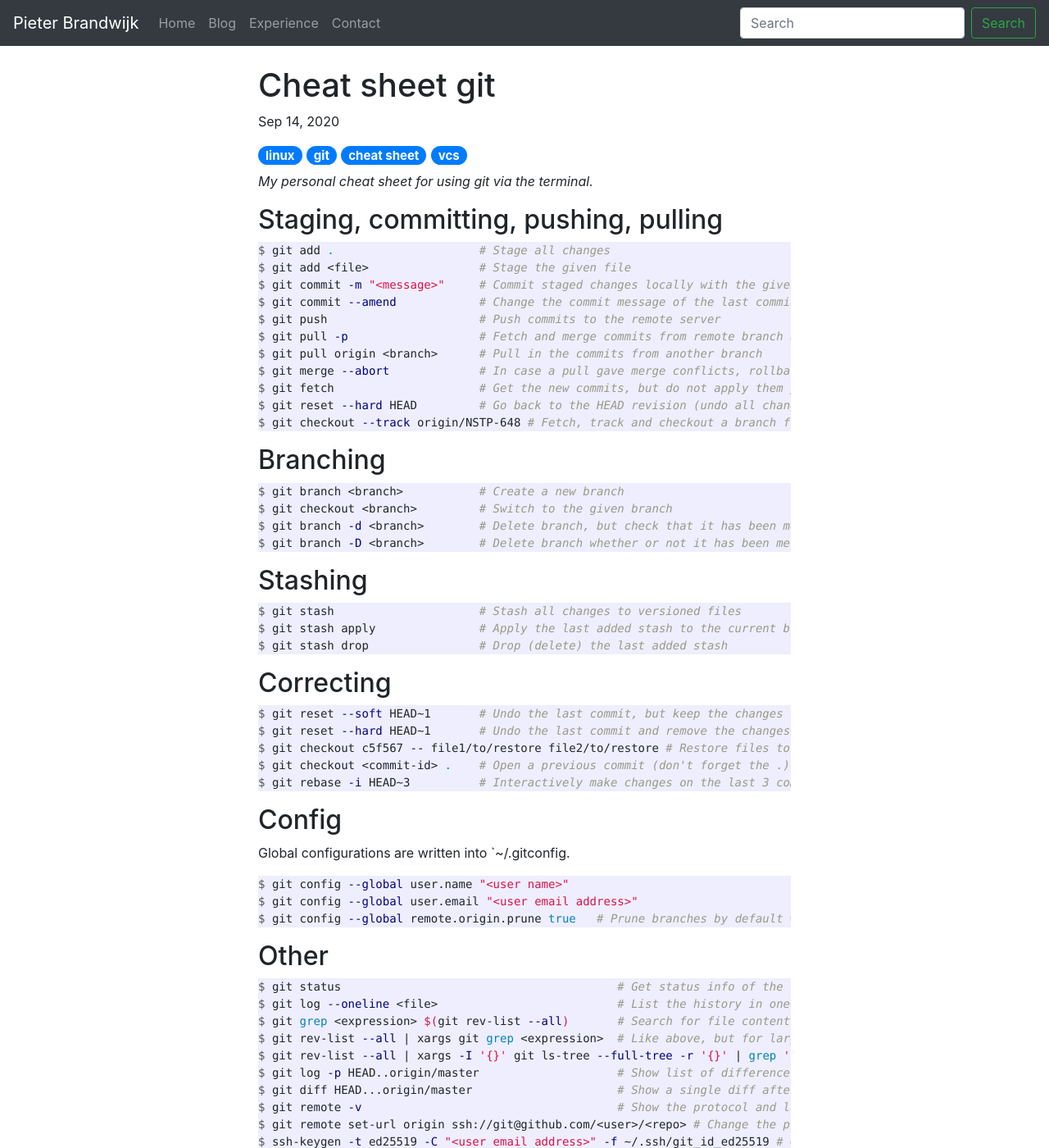
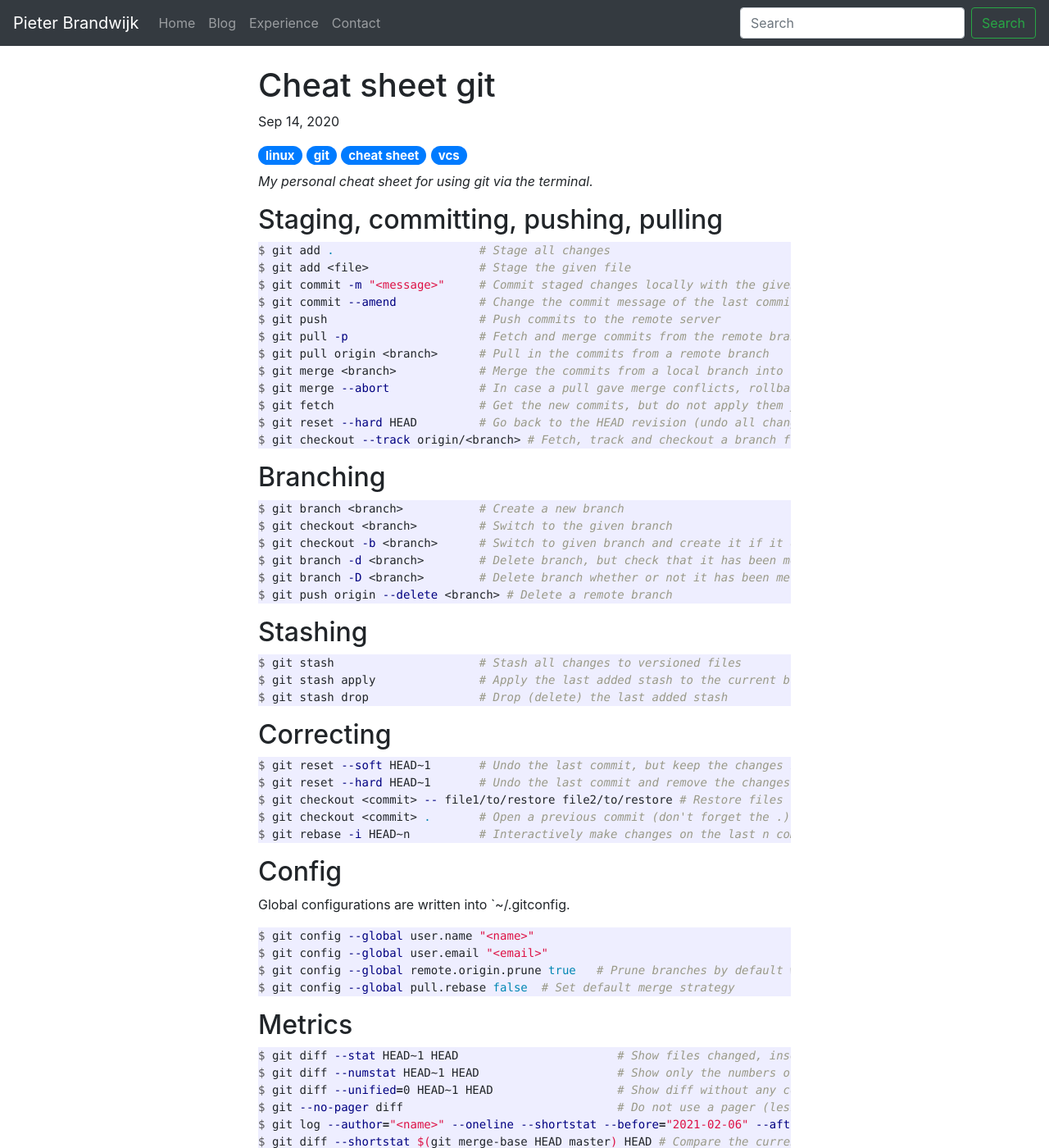
Before and after one commit to pbrandwijk/pbrandwijk.github.io, a Jekyll site: the page built from _posts/2020-09-14-cheat-sheet-git.md, in a window 1280 px wide and 1400 px high. Shown: the whole window at 82% size. Built offline with Jekyll 4.4.1, drawn with Linux system fonts in a browser that asks for light colours; nearby versions of some CDN libraries; comment, search, counter and statistics services are not loaded; some of the changed text lies outside the part shown.

Commit message:
Update post

````diff
--- a/_posts/2020-09-14-cheat-sheet-git.md
+++ b/_posts/2020-09-14-cheat-sheet-git.md
@@ -17,20 +17,23 @@ $ git add <file>                # Stage the given file
 $ git commit -m "<message>"     # Commit staged changes locally with the given message
 $ git commit --amend            # Change the commit message of the last commit
 $ git push                      # Push commits to the remote server
-$ git pull -p                   # Fetch and merge commits from remote branch and remove deleted branches
-$ git pull origin <branch>      # Pull in the commits from another branch
+$ git pull -p                   # Fetch and merge commits from the remote branch and remove deleted branches
+$ git pull origin <branch>      # Pull in the commits from a remote branch
+$ git merge <branch>            # Merge the commits from a local branch into the current branch
 $ git merge --abort             # In case a pull gave merge conflicts, rollback everything
 $ git fetch                     # Get the new commits, but do not apply them yet
 $ git reset --hard HEAD         # Go back to the HEAD revision (undo all changes to versioned files)
-$ git checkout --track origin/NSTP-648 # Fetch, track and checkout a branch from origin
+$ git checkout --track origin/<branch> # Fetch, track and checkout a branch from origin
 ```
 
 ## Branching
 ```console
 $ git branch <branch>           # Create a new branch
 $ git checkout <branch>         # Switch to the given branch
+$ git checkout -b <branch>      # Switch to given branch and create it if it didn't exist
 $ git branch -d <branch>        # Delete branch, but check that it has been merged
 $ git branch -D <branch>        # Delete branch whether or not it has been merged
+$ git push origin --delete <branch> # Delete a remote branch
 ```
 
 ## Stashing
@@ -44,17 +47,31 @@ $ git stash drop                # Drop (delete) the last added stash
 ```console
 $ git reset --soft HEAD~1       # Undo the last commit, but keep the changes staged
 $ git reset --hard HEAD~1       # Undo the last commit and remove the changes
-$ git checkout c5f567 -- file1/to/restore file2/to/restore # Restore files to the given revision
-$ git checkout <commit-id> .    # Open a previous commit (don't forget the .)
-$ git rebase -i HEAD~3          # Interactively make changes on the last 3 commits
+$ git checkout <commit> -- file1/to/restore file2/to/restore # Restore files to the given revision
+$ git checkout <commit> .       # Open a previous commit (don't forget the .)
+$ git rebase -i HEAD~n          # Interactively make changes on the last n commits
 ```
 
 ## Config
 Global configurations are written into `~/.gitconfig.
 ```console
-$ git config --global user.name "<user name>"
-$ git config --global user.email "<user email address>"
+$ git config --global user.name "<name>"
+$ git config --global user.email "<email>"
 $ git config --global remote.origin.prune true   # Prune branches by default with push or pull
+$ git config --global pull.rebase false  # Set default merge strategy
+```
+
+## Metrics
+```console
+$ git diff --stat HEAD~1 HEAD                       # Show files changed, insertions and deletions between commits
+$ git diff --numstat HEAD~1 HEAD                    # Show only the numbers of the stats
+$ git diff --unified=0 HEAD~1 HEAD                  # Show diff without any context lines
+$ git --no-pager diff                               # Do not use a pager (less)
+$ git log --author="<name>" --oneline --shortstat --before="2021-02-06" --after="2021-01-01" # Show stats on selected commits
+$ git diff --shortstat $(git merge-base HEAD master) HEAD # Compare the current branch with the state of the master branch at the moment it was branched
+$ git --no-pager log --diff-filter=A -- **/<file>   # Find commit in which file was added
+$ git --no-pager log --diff-filter=M -- **/<file>   # Find commit in which file was modified
+$ git --no-pager log --diff-filter=D -- **/<file>   # Find commit in which file was deleted
 ```
 
 ## Other
@@ -68,5 +85,5 @@ $ git log -p HEAD..origin/master                    # Show list of differences a
 $ git diff HEAD...origin/master                     # Show a single diff after git fetch
 $ git remote -v                                     # Show the protocol and location of the remote repositories
 $ git remote set-url origin ssh://git@github.com/<user>/<repo> # Change the protocol to ssh
-$ ssh-keygen -t ed25519 -C "<user email address>" -f ~/.ssh/git_id_ed25519 # Generate an ssh keypair for usage with git via ssh
+$ ssh-keygen -t ed25519 -C "<email>" -f ~/.ssh/git_id_ed25519 # Generate an ssh keypair for usage with git via ssh
 ```
````
